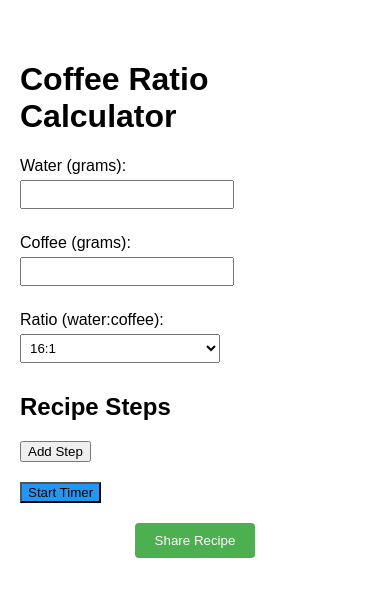
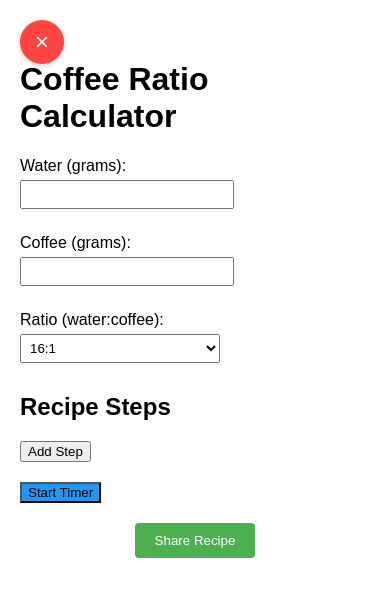
Before and after one commit to evans-mike/coffee-calc, a plain HTML site: page index.html in a window 390 px wide. Drawn offline with nearby package versions, Linux system fonts and the light colour scheme.

Commit message:
feat: Implement reset functionality and styling for timer controls
- Added a reset button to the index.html file
- Implemented timer functionality with a timer-controls div in index.html
- Created a new function `resetAllInputs` in main.js for resetting inputs
- Added an event listener for the reset button in main.js
- Added styles for the reset button in styles.css
- Positioned the reset button at the top-left corner of the screen in styles.css
- Adjusted the size and appearance of the reset button for mobile devices in styles.css

```diff
--- a/index.html
+++ b/index.html
@@ -8,6 +8,8 @@
     <script src="https://cdn.jsdelivr.net/npm/lz-string@1.4.4/libs/lz-string.min.js"></script>
   </head>
   <body>
+    <!-- Add this right after the opening body tag -->
+    <button id="reset-button" class="reset-button" title="Reset All Inputs">×</button>
     <h1>Coffee Ratio Calculator</h1>
     <div class="calculator-section">
       <div class="form-group">
--- a/main.js
+++ b/main.js
@@ -418,3 +418,16 @@ window.addEventListener('DOMContentLoaded', () => {
     createShareButton();
     loadSharedRecipe();
 });
+
+// Update the reset function
+function resetAllInputs() {
+    // Clear URL parameters by refreshing to base URL
+    window.location.href = window.location.pathname;
+}
+
+// Add event listener for reset button
+document.getElementById('reset-button').addEventListener('click', () => {
+    if (confirm('Are you sure you want to reset all inputs?')) {
+        resetAllInputs();
+    }
+});
--- a/styles.css
+++ b/styles.css
@@ -183,3 +183,35 @@ input[type="number"] {
         height: 44px;
     }
 }
+
+/* Add these styles for the reset button */
+.reset-button {
+    position: fixed;
+    top: 20px;
+    left: 20px;
+    width: 44px;
+    height: 44px;
+    border-radius: 50%;
+    background-color: #ff4444;
+    color: white;
+    border: none;
+    font-size: 24px;
+    cursor: pointer;
+    display: flex;
+    align-items: center;
+    justify-content: center;
+    z-index: 1000;
+    box-shadow: 0 2px 5px rgba(0,0,0,0.2);
+}
+
+.reset-button:hover {
+    background-color: #cc0000;
+}
+
+/* Adjust for mobile */
+@media screen and (max-width: 375px) {
+    .reset-button {
+        top: 10px;
+        left: 10px;
+    }
+}
```
